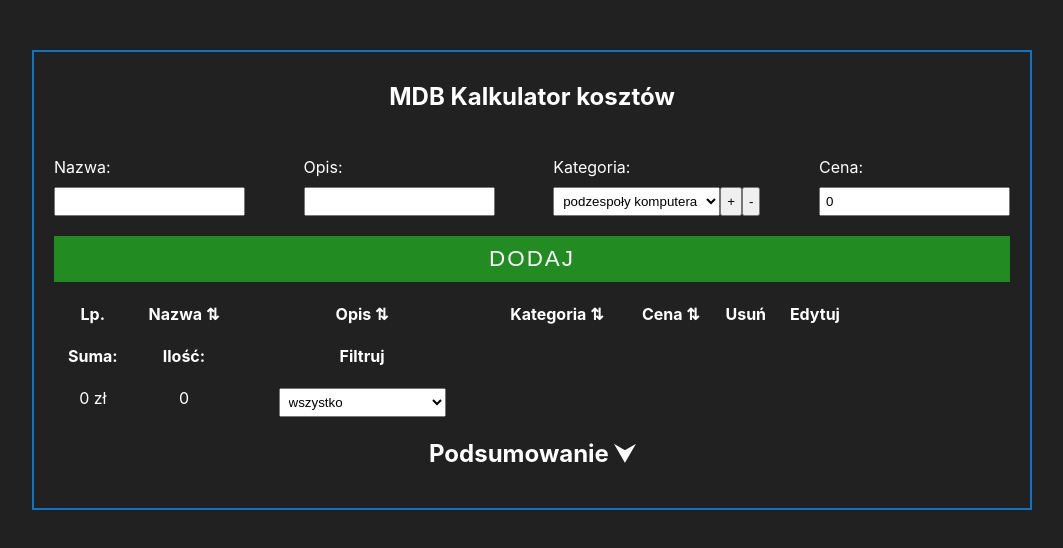
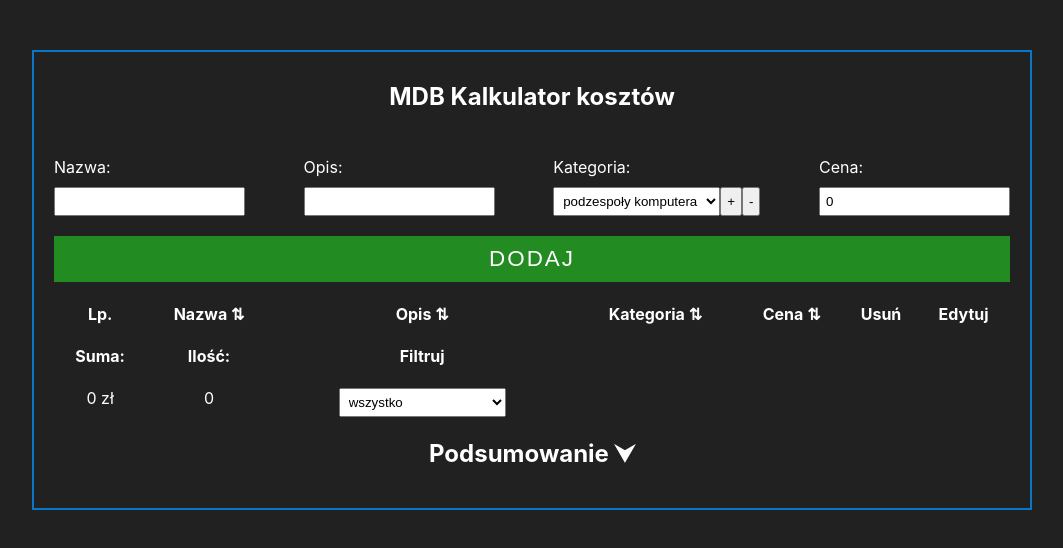
Before and after one commit to piotrzimnicki/mdb-calc-cost, a React (Create React App) app: page / in a window 1280 px wide. Shown: the top 548 px of the page, without its empty margins (108-1171 px from the left). Built offline with nearby package versions, Linux system fonts and the light colour scheme.

Commit message:
small css fix

```diff
--- a/src/components/Table/Table.css
+++ b/src/components/Table/Table.css
@@ -8,7 +8,7 @@
 }
 
 .main-table {
-    max-width: 800px;
+    min-width: 800px;
 }
 
 table {
```
